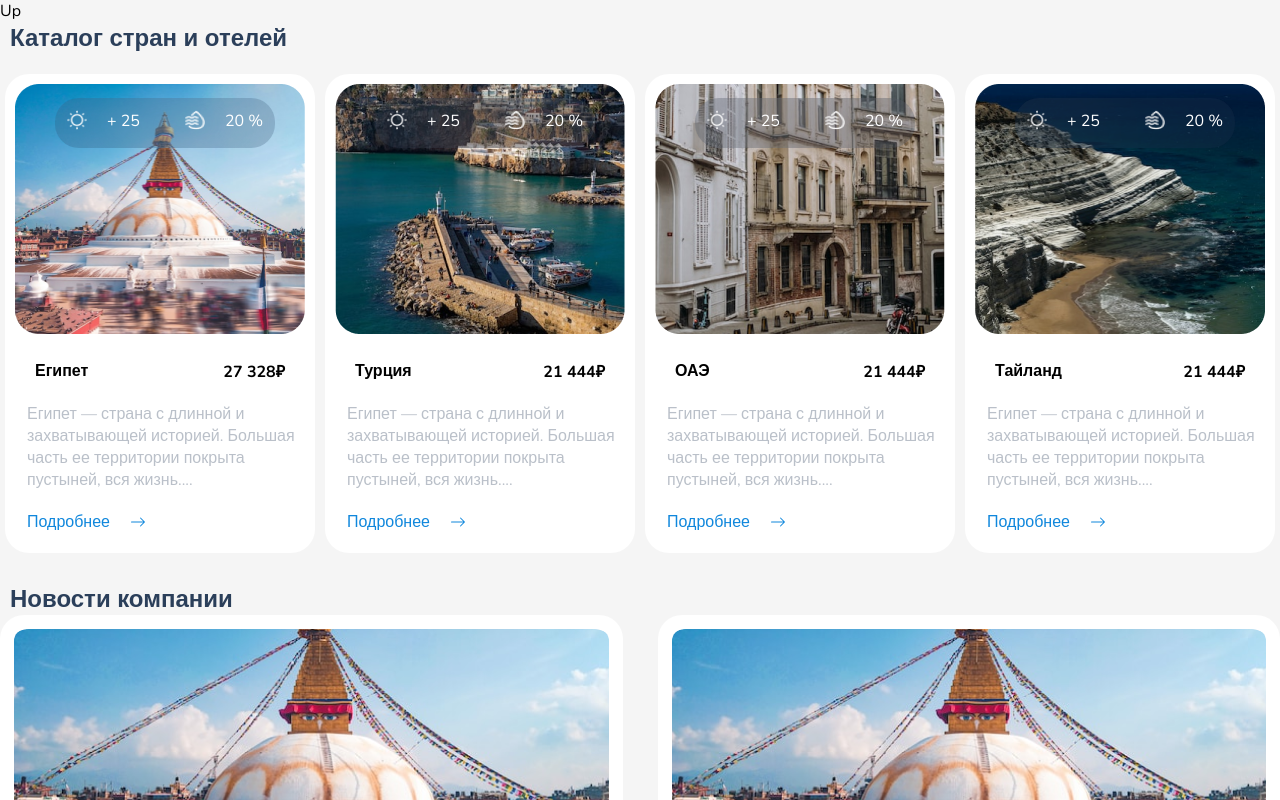
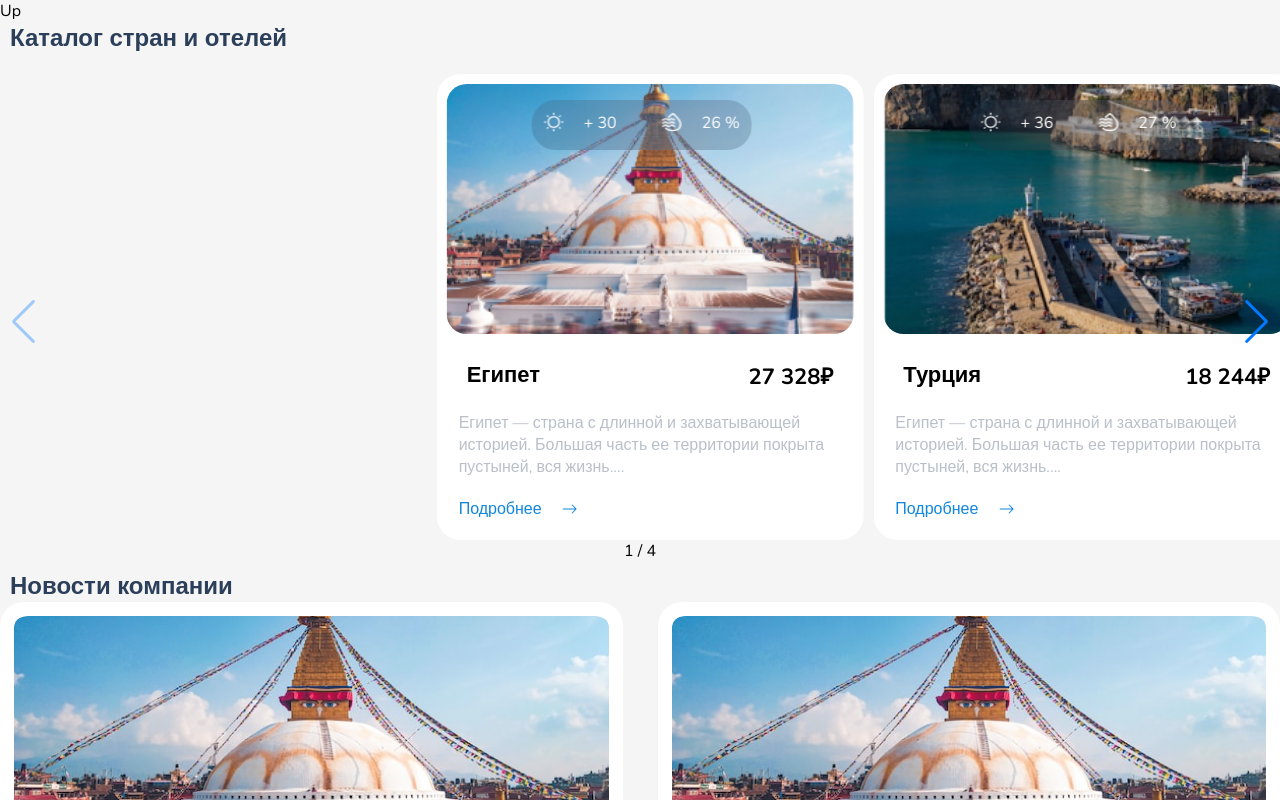
Before and after one commit to NineSirius/pegas-touristik, a Next.js app: page /Home in a window 1280 px wide. Shown: the top 800 px of the page. Built offline with nearby package versions, Linux system fonts and the light colour scheme.

Commit message:
added swiper

```diff
--- a/src/components/Catalog_cards/catalog.module.sass
+++ b/src/components/Catalog_cards/catalog.module.sass
@@ -16,23 +16,18 @@
     top: 11px
     border-radius: 50%
 
-.catalog_cards
-  display: flex
-  gap: 10px
-  flex-wrap: wrap
-  padding-bottom: 30px
-  justify-content: center
-  .catalog_card
-    position: relative
-    width: 290px
-    padding: 10px
-    background: #fff
-    border-radius: 24px
+.catalog_card
+  position: relative
+  width: 100%
+  padding: 10px
+  background: #fff
+  border-radius: 24px
+  margin-bottom: 30px
 
 .weather_blog
   position: absolute
-  top: 24px
-  left: 50px
+  top: 26px
+  left: 95px
   // right: 70px
   padding: 12px
   background: rgba(43, 63, 90, 0.2)
@@ -46,6 +41,9 @@
 .sun_blog
   display: flex
   gap: 20px
+
+.catalog_title
+  font-size: 22px
 
 .icon_number
   color: #fff
@@ -61,6 +59,7 @@
   display: flex
   padding: 20px
   justify-content: space-between
+  // gap: 140px
 
 .link_catalog
   color: inherit
@@ -79,3 +78,54 @@
   line-height: 22px
   // padding: 20px
   color: #BAC0C9
+
+.swiper
+  display: flex
+  // flex-wrap: wrap
+  justify-content: center
+  gap: 30px
+  width: 100%
+  overflow-x: scroll
+
+  &-slide
+    text-align: center
+    font-size: 18px
+    background: #fff
+    display: flex
+    justify-content: center
+    align-items: center
+
+  &-slide img
+    display: block
+    // width: 100%
+    // height: 100%
+    object-fit: cover
+
+.card__image
+  width: 100%
+  object-fit: cover
+  border-radius: 20px
+
+  // &
+  //   width: 100%
+  //   height: 300px
+  //   margin: 20px auto
+
+.append-buttons
+  text-align: center
+  margin-top: 20px
+
+  & button
+    display: inline-block
+    cursor: pointer
+    border: 1px solid #007aff
+    color: #007aff
+    text-decoration: none
+    padding: 4px 10px
+    border-radius: 4px
+    margin: 0 10px
+    font-size: 13px
+
+@media screen and ( max-width: 1030px )
+  .post_title_catalog
+    text-align: center
--- a/src/components/Catalog_cards/index.jsx
+++ b/src/components/Catalog_cards/index.jsx
@@ -1,18 +1,236 @@
+"use client";
+
 import Image from "next/image";
 import styles from "./catalog.module.sass";
 import { BsArrowRight } from "react-icons/bs";
+import { Pagination, Navigation } from "swiper";
+import { useRef, useState } from "react";
+// Import Swiper React components
+import { Swiper, SwiperSlide } from "swiper/react";
+
+// Import Swiper styles
+import "swiper/css";
+import "swiper/css/pagination";
+import "swiper/css/navigation";
+// import "./styles.css";
 
 const Catalogs = () => {
+  const [swiperRef, setSwiperRef] = useState(null);
+
+  let appendNumber = 4;
+  let prependNumber = 1;
+
+  const prepend2 = () => {
+    swiperRef.prependSlide([
+      "<div className={styles.swiper-slide}>Slide " +
+        --prependNumber +
+        "</div>",
+      "<div className={styles.swiper-slide}>Slide " +
+        --prependNumber +
+        "</div>",
+    ]);
+  };
+
+  const prepend = () => {
+    swiperRef.prependSlide(
+      "<div class={styles.swiper-slide}>Slide " + --prependNumber + "</div>"
+    );
+  };
+
+  const append = () => {
+    swiperRef.appendSlide(
+      "<div class={styles.swiper-slide}>Slide " + ++appendNumber + "</div>"
+    );
+  };
+
+  const append2 = () => {
+    swiperRef.appendSlide([
+      "<div class={styles.swiper-slide}>Slide " + ++appendNumber + "</div>",
+      "<div class={styles.swiper-slide}>Slide " + ++appendNumber + "</div>",
+    ]);
+  };
   return (
     <>
       <h3 className={styles.post_title_catalog}>Каталог стран и отелей</h3>
-      <div className={styles.catalog_cards}>
+      <Swiper
+        onSwiper={setSwiperRef}
+        slidesPerView={3}
+        centeredSlides={true}
+        spaceBetween={30}
+        pagination={{
+          type: "fraction",
+        }}
+        navigation={true}
+        modules={[Pagination, Navigation]}
+        className="mySwiper"
+      >
+        <SwiperSlide>
           <div className={styles.catalog_card}>
             <Image
               src="/images/img_catalog1.png"
               width={290}
               height={250}
               alt="img_catlog"
+              className={styles.card__image}
+            />
+            <div className={styles.weather_blog}>
+              <div className={styles.sun_blog}>
+                <div>
+                  <Image
+                    src="/images/sun.png"
+                    width={20}
+                    height={20}
+                    alt="icon"
+                  />
+                </div>
+                <div>
+                  <span className={styles.icon_number}>+ 30</span>
+                </div>
+              </div>
+              <div className={styles.sun_blog}>
+                <div>
+                  <Image
+                    src="/images/icon2.png"
+                    width={20}
+                    height={20}
+                    alt="icon"
+                  />
+                </div>
+                <div>
+                  <span className={styles.icon_number}>26 %</span>
+                </div>
+              </div>
+            </div>
+            <div className={styles.catalog_titles}>
+              <h4 className={styles.catalog_title}>Египет</h4>
+              <h4 className={styles.catalog_title}>27 328₽</h4>
+            </div>
+            <div className={styles.catalog_desc}>
+              <span className={styles.card_span}>
+                Египет — страна с длинной и захватывающей историей. Большая
+                часть ее территории покрыта пустыней, вся жизнь....
+              </span>
+              <a href="#" className={styles.link_catalog}>
+                Подробнее
+                <BsArrowRight />
+              </a>
+            </div>
+          </div>
+        </SwiperSlide>
+        <SwiperSlide>
+          <div className={styles.catalog_card}>
+            <Image
+              src="/images/img_catalog2.png"
+              width={290}
+              height={250}
+              alt="img_catlog"
+              className={styles.card__image}
+            />
+            <div className={styles.weather_blog}>
+              <div className={styles.sun_blog}>
+                <div>
+                  <Image
+                    src="/images/sun.png"
+                    width={20}
+                    height={20}
+                    alt="icon"
+                  />
+                </div>
+                <div>
+                  <span className={styles.icon_number}>+ 36</span>
+                </div>
+              </div>
+              <div className={styles.sun_blog}>
+                <div>
+                  <Image
+                    src="/images/icon2.png"
+                    width={20}
+                    height={20}
+                    alt="icon"
+                  />
+                </div>
+                <div>
+                  <span className={styles.icon_number}>27 %</span>
+                </div>
+              </div>
+            </div>
+            <div className={styles.catalog_titles}>
+              <h4 className={styles.catalog_title}>Турция</h4>
+              <h4 className={styles.catalog_title}>18 244₽</h4>
+            </div>
+            <div className={styles.catalog_desc}>
+              <span className={styles.card_span}>
+                Египет — страна с длинной и захватывающей историей. Большая
+                часть ее территории покрыта пустыней, вся жизнь....
+              </span>
+              <a href="#" className={styles.link_catalog}>
+                Подробнее
+                <BsArrowRight />
+              </a>
+            </div>
+          </div>
+        </SwiperSlide>
+        <SwiperSlide>
+          <div className={styles.catalog_card}>
+            <Image
+              src="/images/img_catalog3.png"
+              width={290}
+              height={250}
+              alt="img_catlog"
+              className={styles.card__image}
+            />
+            <div className={styles.weather_blog}>
+              <div className={styles.sun_blog}>
+                <div>
+                  <Image
+                    src="/images/sun.png"
+                    width={20}
+                    height={20}
+                    alt="icon"
+                  />
+                </div>
+                <div>
+                  <span className={styles.icon_number}>+ 32</span>
+                </div>
+              </div>
+              <div className={styles.sun_blog}>
+                <div>
+                  <Image
+                    src="/images/icon2.png"
+                    width={20}
+                    height={20}
+                    alt="icon"
+                  />
+                </div>
+                <div>
+                  <span className={styles.icon_number}>27 %</span>
+                </div>
+              </div>
+            </div>
+            <div className={styles.catalog_titles}>
+              <h4 className={styles.catalog_title}>Тайланд</h4>
+              <h4 className={styles.catalog_title}>27 328₽</h4>
+            </div>
+            <div className={styles.catalog_desc}>
+              <span className={styles.card_span}>
+                Египет — страна с длинной и захватывающей историей. Большая
+                часть ее территории покрыта пустыней, вся жизнь....
+              </span>
+              <a href="#" className={styles.link_catalog}>
+                Подробнее
+                <BsArrowRight />
+              </a>
+            </div>
+          </div>
+        </SwiperSlide>
+        <SwiperSlide>
+          <div className={styles.catalog_card}>
+            <Image
+              src="/images/img_catalog4.png"
+              width={290}
+              height={250}
+              alt="img_catlog"
+              className={styles.card__image}
             />
             <div className={styles.weather_blog}>
               <div className={styles.sun_blog}>
@@ -48,8 +266,8 @@ const Catalogs = () => {
             </div>
             <div className={styles.catalog_desc}>
               <span className={styles.card_span}>
-              Египет — страна с длинной и захватывающей историей. Большая часть
-              ее территории покрыта пустыней, вся жизнь....
+                Египет — страна с длинной и захватывающей историей. Большая
+                часть ее территории покрыта пустыней, вся жизнь....
               </span>
               <a href="#" className={styles.link_catalog}>
                 Подробнее
@@ -57,157 +275,23 @@ const Catalogs = () => {
               </a>
             </div>
           </div>
-        <div className={styles.catalog_card}>
-          <Image
-            src="/images/img_catalog2.png"
-            width={290}
-            height={250}
-            alt="img_catlog"
-          />
-          <div className={styles.weather_blog}>
-            <div className={styles.sun_blog}>
-              <div>
-                <Image
-                  src="/images/sun.png"
-                  width={20}
-                  height={20}
-                  alt="icon"
-                />
-              </div>
-              <div>
-                <span className={styles.icon_number}>+ 25</span>
-              </div>
-            </div>
-            <div className={styles.sun_blog}>
-              <div>
-                <Image
-                  src="/images/icon2.png"
-                  width={20}
-                  height={20}
-                  alt="icon"
-                />
-              </div>
-              <div>
-                <span className={styles.icon_number}>20 %</span>
-              </div>
-            </div>
-          </div>
-          <div className={styles.catalog_titles}>
-            <h4 className={styles.catalog_title}>Турция</h4>
-            <h4 className={styles.catalog_title}>21 444₽</h4>
-          </div>
-          <div className={styles.catalog_desc}>
-            <span className={styles.card_span}>
-              Египет — страна с длинной и захватывающей историей. Большая часть
-              ее территории покрыта пустыней, вся жизнь....
-            </span>
-            <a href="#" className={styles.link_catalog}>
-              Подробнее
-              <BsArrowRight />
-            </a>
-          </div>
-        </div>
-        <div className={styles.catalog_card}>
-          <Image
-            src="/images/img_catalog3.png"
-            width={290}
-            height={250}
-            alt="img_catlog"
-          />
-          <div className={styles.weather_blog}>
-            <div className={styles.sun_blog}>
-              <div>
-                <Image
-                  src="/images/sun.png"
-                  width={20}
-                  height={20}
-                  alt="icon"
-                />
-              </div>
-              <div>
-                <span className={styles.icon_number}>+ 25</span>
-              </div>
-            </div>
-            <div className={styles.sun_blog}>
-              <div>
-                <Image
-                  src="/images/icon2.png"
-                  width={20}
-                  height={20}
-                  alt="icon"
-                />
-              </div>
-              <div>
-                <span className={styles.icon_number}>20 %</span>
-              </div>
-            </div>
-          </div>
-          <div className={styles.catalog_titles}>
-            <h4 className={styles.catalog_title}>ОАЭ</h4>
-            <h4 className={styles.catalog_title}>21 444₽</h4>
-          </div>
-          <div className={styles.catalog_desc}>
-            <span className={styles.card_span}>
-              Египет — страна с длинной и захватывающей историей. Большая часть
-              ее территории покрыта пустыней, вся жизнь....
-            </span>
-            <a href="#" className={styles.link_catalog}>
-              Подробнее
-              <BsArrowRight />
-            </a>
-          </div>
-        </div>
-        <div className={styles.catalog_card}>
-          <Image
-            src="/images/img_catalog4.png"
-            width={290}
-            height={250}
-            alt="img_catlog"
-          />
-          <div className={styles.weather_blog}>
-            <div className={styles.sun_blog}>
-              <div>
-                <Image
-                  src="/images/sun.png"
-                  width={20}
-                  height={20}
-                  alt="icon"
-                />
-              </div>
-              <div>
-                <span className={styles.icon_number}>+ 25</span>
-              </div>
-            </div>
-            <div className={styles.sun_blog}>
-              <div>
-                <Image
-                  src="/images/icon2.png"
-                  width={20}
-                  height={20}
-                  alt="icon"
-                />
-              </div>
-              <div>
-                <span className={styles.icon_number}>20 %</span>
-              </div>
-            </div>
-          </div>
-          <div className={styles.catalog_titles}>
-            <h4 className={styles.catalog_title}>Тайланд</h4>
-            <h4 className={styles.catalog_title}>21 444₽</h4>
-          </div>
-          <div className={styles.catalog_desc}>
-            <span className={styles.card_span}>
-              Египет — страна с длинной и захватывающей историей. Большая часть
-              ее территории покрыта пустыней, вся жизнь....
-            </span>
-            <a href="#" className={styles.link_catalog}>
-              Подробнее
-              <BsArrowRight />
-            </a>
-          </div>
-        </div>
-      </div>
+        </SwiperSlide>
+      </Swiper>
+
+      {/* <p className="append-buttons">
+        <button onClick={() => prepend2()} className="prepend-2-slides">
+          Prepend 2 Slides
+        </button>
+        <button onClick={() => prepend()} className="prepend-slide">
+          Prepend Slide
+        </button>
+        <button onClick={() => append()} className="append-slide">
+          Append Slide
+        </button>
+        <button onClick={() => append2()} className="append-2-slides">
+          Append 2 Slides
+        </button>
+      </p> */}
     </>
   );
 };
```
Lines whose indentation alone changed are shown as unchanged.
